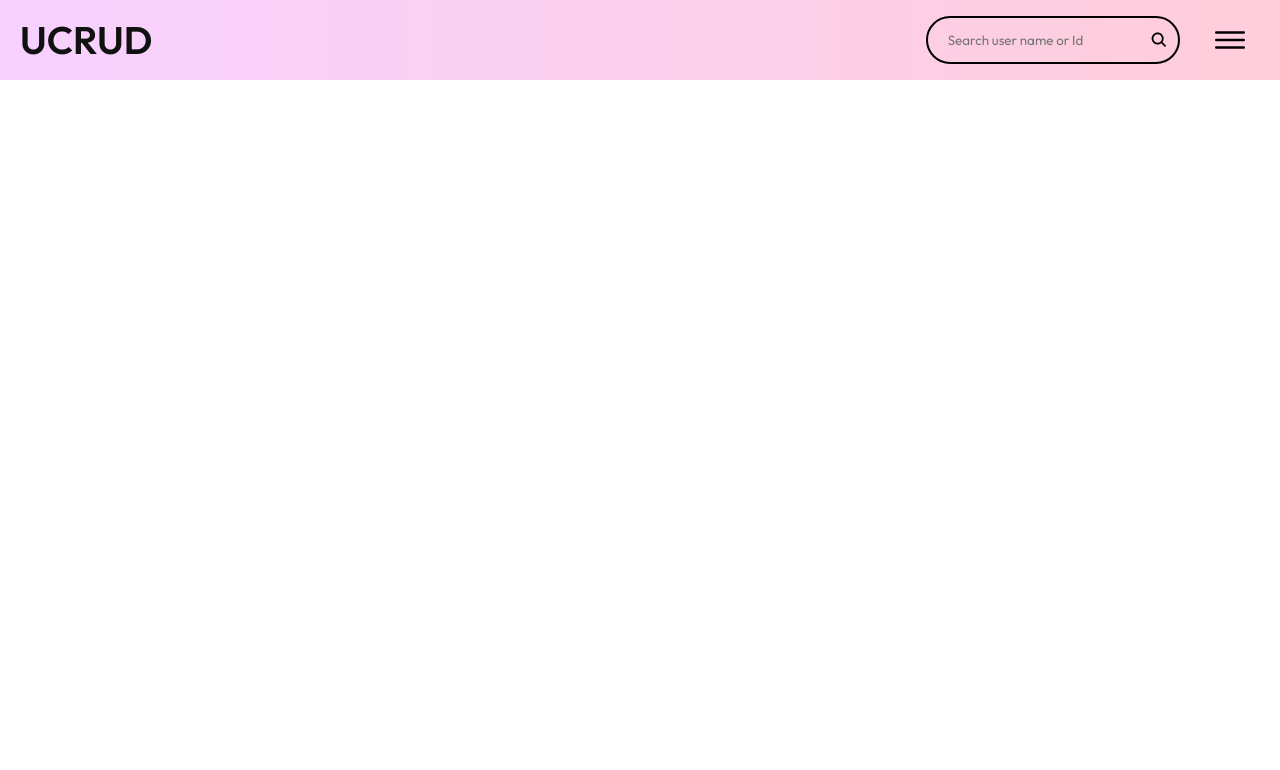
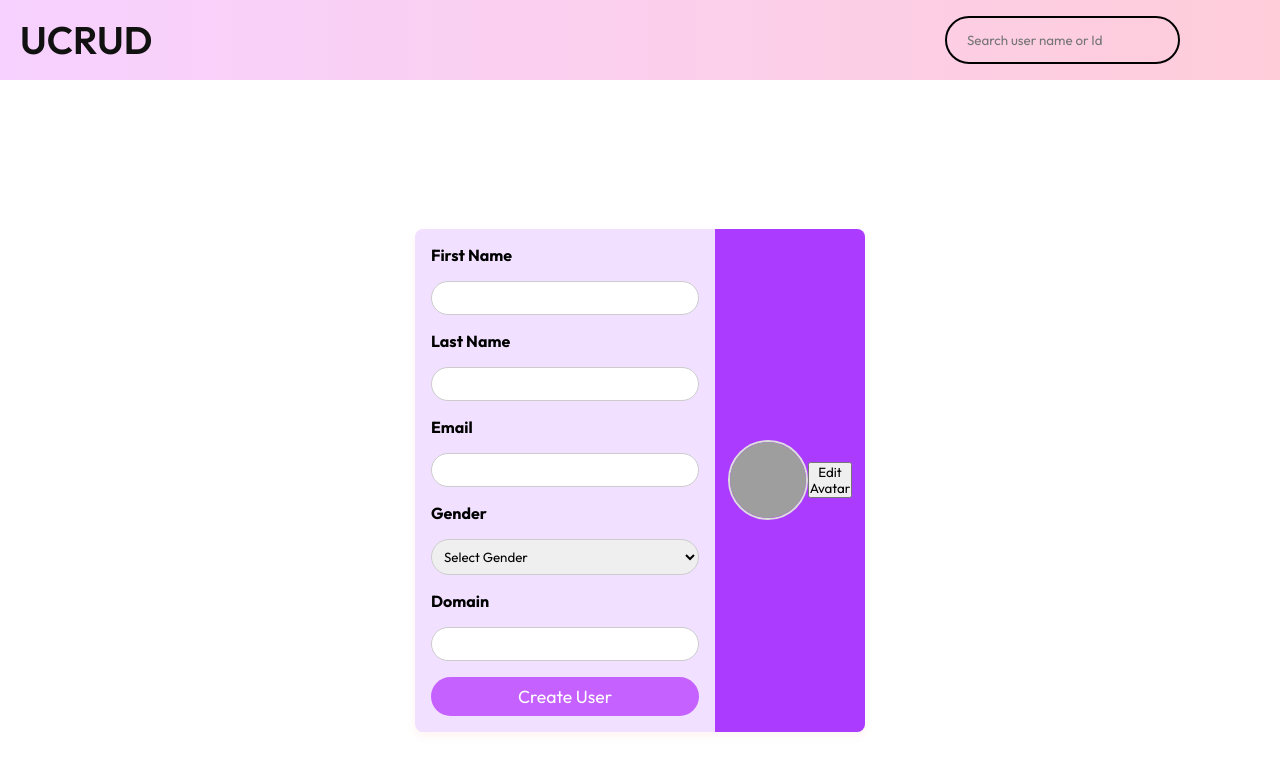
Before and after one commit to KILLERTIAN/user-crud-app, a React (Create React App) app in the folder client/: page /create-users in a window 1280 px wide. Before the commit this address had no page. Shown: the top 770 px of the page. Built offline with nearby package versions, Linux system fonts and the light colour scheme; grey boxes are pictures that could not be loaded.

Commit message:
User create

```diff
--- a/client/src/App.js
+++ b/client/src/App.js
@@ -3,6 +3,8 @@ import { Route, BrowserRouter as Router, Routes } from 'react-router-dom';
 import Hero from './components/Hero';
 import Navbar from './components/Navbar';
 import User from './pages/User';
+import CreateUser from './pages/CreateUser';
+import CreateTeam from './pages/CreateTeam';
 
 function App() {
   return (
@@ -12,6 +14,8 @@ function App() {
         <Routes>
           <Route path='/' exact element={<Hero />} />
           <Route path='/users' exact element={<User />} />
+          <Route path='/create-users' exact element={<CreateUser/>} />
+          <Route path='/create-team' exact element={<CreateTeam/>} />
         </Routes>
       </Router>
     </div>
--- a/client/src/components/Navbar.css
+++ b/client/src/components/Navbar.css
@@ -86,6 +86,8 @@
     z-index: 1000;
     padding: 20px;
     align-items: flex-start;
+    justify-content: center;
+    text-align: center;
   }
 
 .menuContainer.show {
--- a/client/src/components/Navbar.js
+++ b/client/src/components/Navbar.js
@@ -32,16 +32,16 @@ function Navbar() {
               <Link to='/'>Home</Link>
             </li>
             <li>
-              <Link to='/'>Create User</Link>
+              <Link to='/create-users'>Create User</Link>
             </li>
-            <li>
+            {/* <li>
               <Link to='/'>Update User</Link>
             </li>
             <li>
               <Link to='/'>Delete User</Link>
-            </li>
+            </li> */}
             <li>
-              <Link to='/'>Create a Team</Link>
+              <Link to='/create-team'>Create a Team</Link>
             </li>
           </ul>
         </div>
--- /dev/null
+++ b/client/src/pages/CreateTeam.js
@@ -0,0 +1,9 @@
+import React from 'react'
+
+function CreateTeam() {
+  return (
+    <div>CreateTeam</div>
+  )
+}
+
+export default CreateTeam
--- /dev/null
+++ b/client/src/pages/CreateUser.css
@@ -0,0 +1,92 @@
+.createUserContainer {
+    display: flex;
+    justify-content: center;
+    align-items: center;
+    height: 100vh;
+  }
+
+  .createUserBox {
+    display: flex;
+    background-color: rgb(241, 224, 255);
+    border-radius: 8px;
+    box-shadow: 0 4px 8px rgba(255, 142, 142, 0.1);
+    overflow: hidden;
+    flex-direction: row-reverse;
+  }
+
+  .createUserAvatarContainer {
+    flex: 1;
+    padding: 16px;
+    /* background: linear-gradient(to right ,rgb(90, 0, 169),#4d005e ); */
+    background: #aa3bff;
+    display: flex;
+    justify-content: center;
+    align-items: center;
+    width: 150px;
+  }
+
+  .createUserDataContainer {
+    display: flex;
+    flex-direction: column;
+    width: 300px;
+    padding: 16px;
+  }
+
+  .createUserDataContainer form {
+    display: grid;
+    gap: 16px;
+  }
+
+  .createUserDataContainer label {
+    font-weight: bold;
+  }
+
+  .createUserDataContainer input,
+  .createUserDataContainer select {
+    width: 100%;
+    padding: 8px;
+    border: 1px solid #ccc;
+    border-radius: 25px;
+    box-sizing: border-box;
+  }
+  .createUserDataContainer input:focus,.createUserDataContainer select:focus{
+    outline: 2px solid rgb(233, 192, 255);
+  }
+  .createUserDataContainer .nameInputs {
+    display: grid;
+    gap: 16px;
+    grid-template-columns: 1fr 1fr;
+  }
+  .createUserDataContainer button{
+    padding: 8px 10px;
+    border-radius: 25px;
+    font-size: 1.1em;
+    border: none;
+    color: #fff;
+    width: auto;
+    background: #c561ff;
+    cursor: pointer;
+  }
+
+  /* Media query for smaller screens */
+  @media (min-width: 768px) {
+    .createUserDataContainer .nameInputs {
+      grid-template-columns: 1fr; /* Change to single column layout for smaller screens */
+    }
+  }
+  @media (max-width: 768px) {
+    .createUserBox{
+        flex-direction: column;
+    }
+    .createUserAvatarContainer{
+        width: 300px;
+    }
+  }
+  @media (max-width: 300px) {
+    .createUserAvatarContainer{
+        width: 250px;
+    }
+    .createUserDataContainer{
+        width: 250px;
+    }
+  }
--- /dev/null
+++ b/client/src/pages/CreateUser.js
@@ -0,0 +1,131 @@
+import React, { useState } from 'react';
+import './CreateUser.css';
+
+const avatarList = [
+  'avatar1.jpg',
+  'avatar2.jpg',
+  'avatar3.jpg',
+  // Add more avatar URLs as needed
+];
+
+function CreateUser() {
+  const [formData, setFormData] = useState({
+    firstName: '',
+    lastName: '',
+    email: '',
+    gender: '',
+    domain: '',
+  });
+
+  const [selectedAvatar, setSelectedAvatar] = useState('default-avatar.jpg');
+  const [isEditingAvatar, setIsEditingAvatar] = useState(false);
+
+  const handleInputChange = (e) => {
+    const { name, value } = e.target;
+    setFormData({
+      ...formData,
+      [name]: value,
+    });
+  };
+
+  const handleSubmit = (e) => {
+    e.preventDefault();
+    // You can add the logic to handle form submission (e.g., send data to the server)
+    console.log('Form submitted:', { ...formData, avatar: selectedAvatar });
+  };
+
+  const handleAvatarClick = (avatar) => {
+    setSelectedAvatar(avatar);
+    setIsEditingAvatar(false);
+  };
+
+  return (
+    <div className='createUserContainer'>
+      <div className="createUserBox">
+        <div className="createUserAvatarContainer">
+          <img src={`path/to/avatars/${selectedAvatar}`} alt="User Avatar" className="avatar" />
+          <button onClick={() => setIsEditingAvatar(true)}>Edit Avatar</button>
+
+          {isEditingAvatar && (
+            <div className="avatarEditingPopup">
+              <h3>Choose an Avatar</h3>
+              <div className="avatarOptions">
+                {avatarList.map((avatar) => (
+                  <img
+                    key={avatar}
+                    src={`path/to/avatars/${avatar}`}
+                    alt={`Avatar ${avatar}`}
+                    onClick={() => handleAvatarClick(avatar)}
+                  />
+                ))}
+              </div>
+            </div>
+          )}
+        </div>
+        <div className="createUserDataContainer">
+          <form onSubmit={handleSubmit}>
+            <label htmlFor="firstName">First Name</label>
+            <input
+              type="text"
+              id="firstName"
+              name="firstName"
+              value={formData.firstName}
+              onChange={handleInputChange}
+              required
+              autoComplete="given-name"
+            />
+
+            <label htmlFor="lastName">Last Name</label>
+            <input
+              type="text"
+              id="lastName"
+              name="lastName"
+              value={formData.lastName}
+              onChange={handleInputChange}
+              required
+              autoComplete="family-name"
+            />
+
+            <label htmlFor="email">Email</label>
+            <input
+              type="email"
+              id="email"
+              name="email"
+              value={formData.email}
+              onChange={handleInputChange}
+              required
+            />
+
+            <label htmlFor="gender">Gender</label>
+            <select
+              id="gender"
+              name="gender"
+              value={formData.gender}
+              onChange={handleInputChange}
+              required
+            >
+              <option value="">Select Gender</option>
+              <option value="male">Male</option>
+              <option value="female">Female</option>
+              <option value="bigender">Bigender</option>
+            </select>
+
+            <label htmlFor="domain">Domain</label>
+            <input
+              type="text"
+              id="domain"
+              name="domain"
+              value={formData.domain}
+              onChange={handleInputChange}
+              required
+            />
+
+            <button type="submit">Create User</button>
+          </form>
+        </div>
+      </div>
+    </div>
+  );
+}
+
+export default CreateUser;
```
Also changed, not shown: client/src/pages/CreateTeam.css (added).
